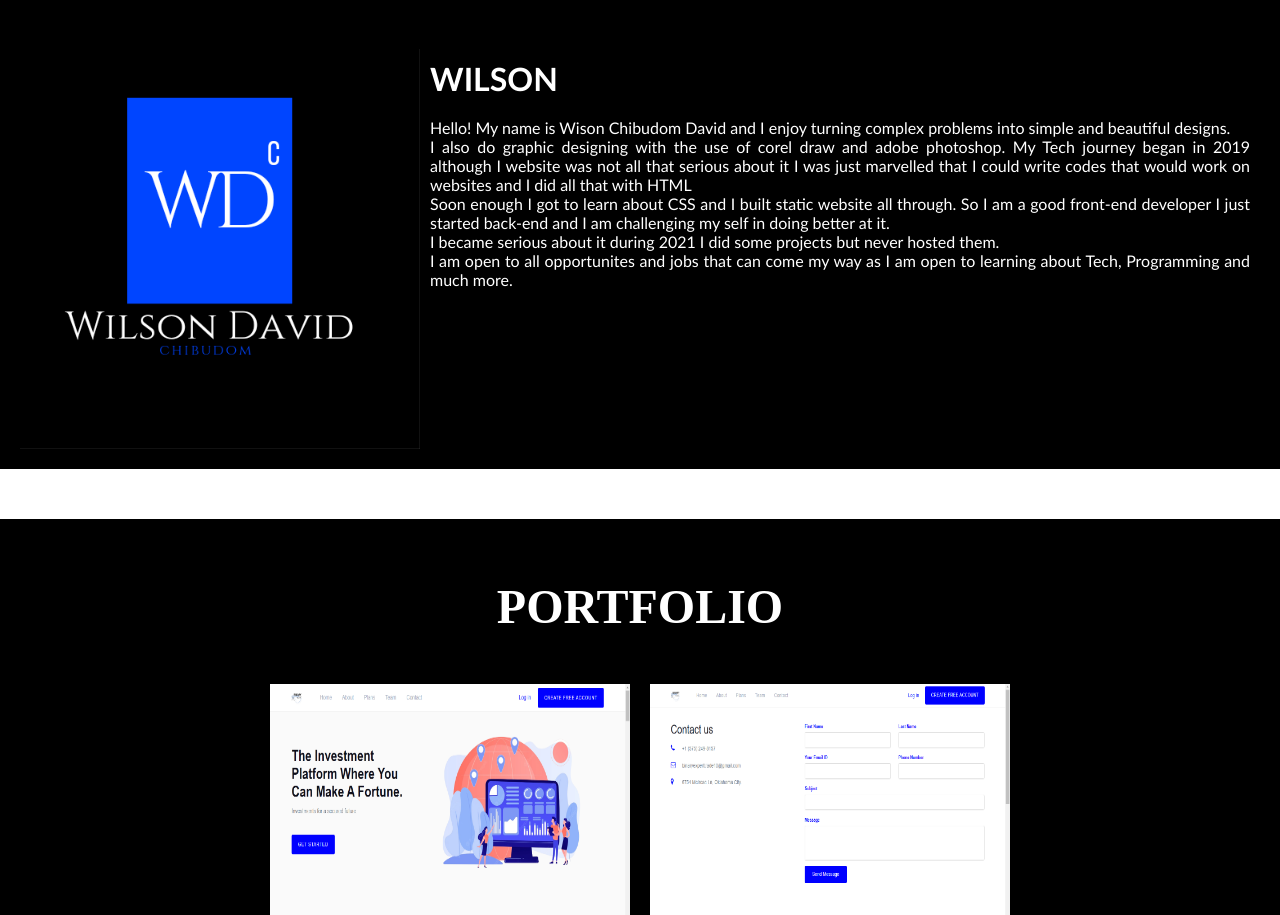
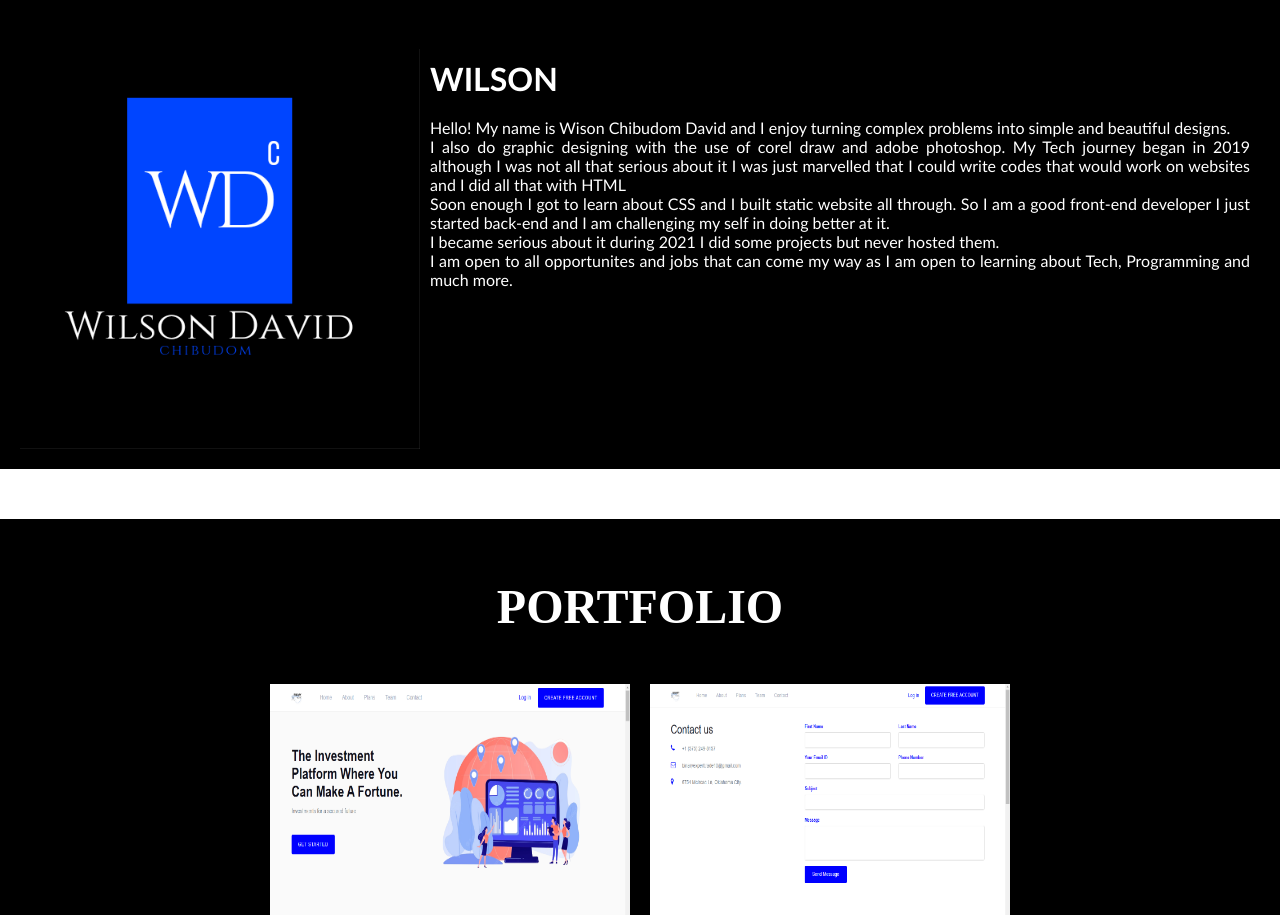
Before and after one commit to wilsonchibudom/myportfolio, a plain HTML site: page index.html in a window 1280 px wide. Shown: the part 1007-1922 px from the top of the page. Drawn offline with Linux system fonts and the light colour scheme.

Commit message:
Update index.html

```diff
--- a/index.html
+++ b/index.html
@@ -35,7 +35,7 @@
       <p>Hello! My name is Wison Chibudom David and I enjoy turning
         complex problems into simple and beautiful designs.<br>
         I also do graphic designing with the use of corel draw and adobe photoshop.
-        My Tech journey began in 2019 although I website was not all that serious
+        My Tech journey began in 2019 although I was not all that serious
         about it I was just marvelled that I could write codes that would work on websites and I did all that with HTML<br>
         Soon enough I got to learn about CSS and I built static website all through. So I am a good front-end developer I just started back-end and I am challenging my self in doing better at it.<br>
         I became serious about it during 2021 I did some projects but never hosted them.<br> I am open to all opportunites and jobs
```
